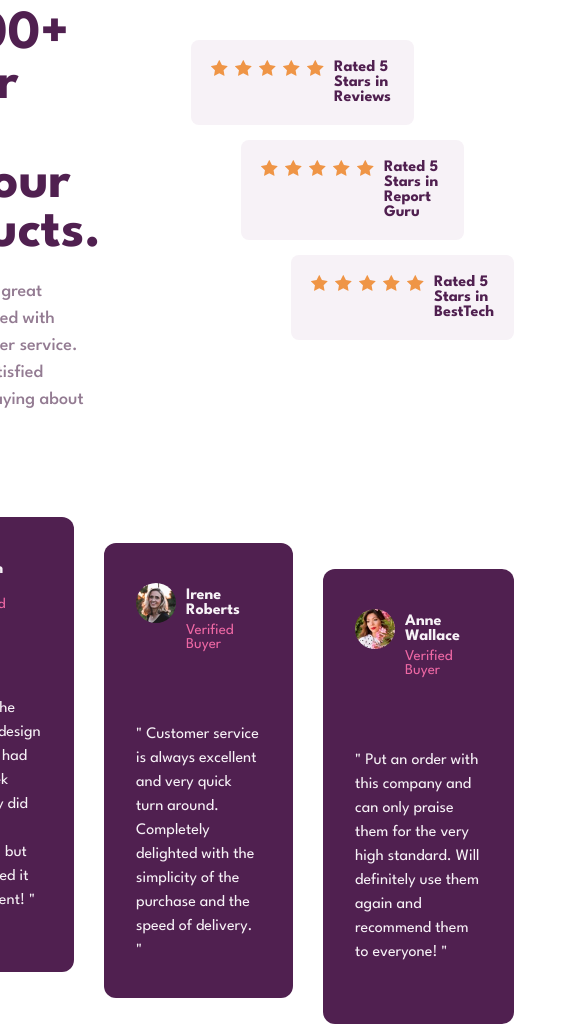
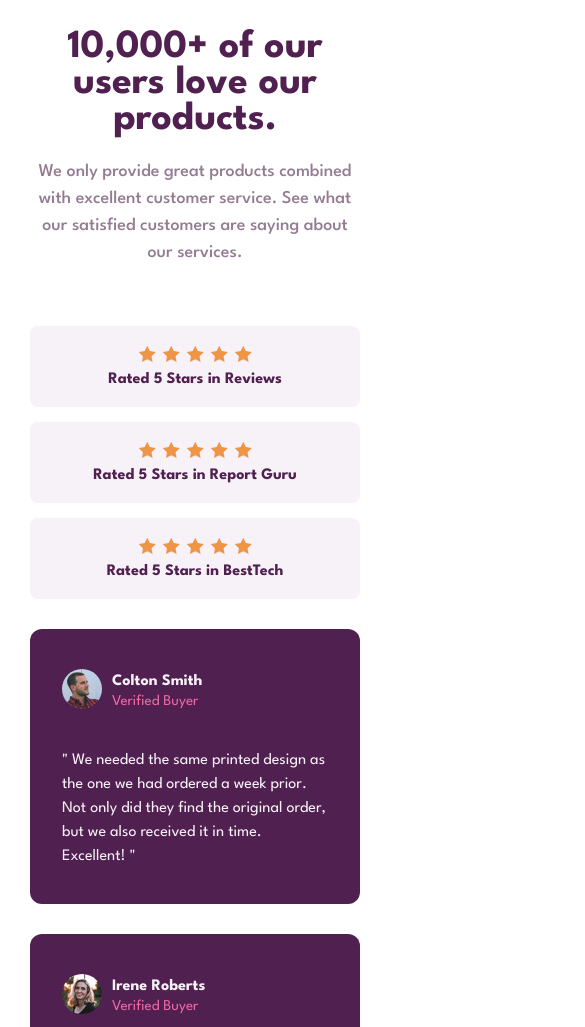
Before and after one commit to vjeanty02/Social-proof-section, a plain HTML site: page index.html in a window 390 px wide. Shown: the top 1027 px of the page, 585 px wide, since content can reach past the window. Drawn offline with Linux system fonts and the light colour scheme.

Commit message:
Social-proof-section

```diff
--- a/index.html
+++ b/index.html
@@ -22,7 +22,7 @@
           </p>
         </section>
 
-        <section class="page-social_section-rating flex-column"><!--section raiting-->
+        <section class="page-social_section-raiting flex-column"><!--section raiting-->
           <div class="page-social_container-raiting page-social_container-raiting-1 flex"><!--card raiting-->
             <div class="flex gap"><!--Stars-->
               <svg width="17" height="16" xmlns="http://www.w3.org/2000/svg"><path d="M16.539 6.097a.297.297 0 00-.24-.202l-5.36-.779L8.542.26a.296.296 0 00-.53 0L5.613 5.117l-5.36.779a.297.297 0 00-.165.505l3.88 3.78-.917 5.34a.297.297 0 00.43.312l4.795-2.52 4.794 2.52a.296.296 0 00.43-.313l-.916-5.338L16.464 6.4c.08-.08.11-.197.075-.304z" fill="#EF9546" fill-rule="nonzero"/></svg>
--- a/style.css
+++ b/style.css
@@ -13,6 +13,7 @@
 =============================================*/
 *
 {
+  box-sizing: border-box;
   margin: 0;
   padding: 0;
   gap: 10px;
@@ -141,20 +142,33 @@ body
 /*----------  card-social  ----------*/
 .page-social {
   display: grid;
-  grid-template-columns: 1fr 1fr;
-  grid-template-rows: 1fr 1fr;
-  gap: 0px 0px;
-  grid-template-areas:
-    "page-social_section-heading page-social_section-rating"
-    "page-social_section-feedback page-social_section-feedback";
-
+  grid-template-columns: repeat(2, 1fr);
+  grid-template-rows: auto;
+  row-gap: 45px;
   margin: 0px 180px;
 }
-
+@media all and (min-width: 0px) and (max-width: 1000px) /*responsive*/
+{
+  .page-social
+  {
+    display: flex;
+    flex-direction: column;
+    margin: 30px;
+    gap: 30px;
+  }
+  footer
+  {
+    display: none;
+  }
+  header
+  {
+    display: none;
+  }
+}
 /*----------  section Heading  ----------*/
 .page-social_section-heading {
+  grid-area: 1 / 1 / 2 / 2;
   align-self: start;
-  grid-area: page-social_section-heading;
 
   padding-right: 90px;
   gap: 60px;
@@ -174,10 +188,24 @@ body
   padding-top: 20px;
   font-weight: 500;
 }
+@media all and (min-width: 0px) and (max-width: 1000px) /*responsive*/
+{
+  .page-social_section-heading
+  {
+    padding-right: 0px;
+    text-align: center;
+  }
+  .page-social_heading
+  {
+    font-size: 40px;
+    font-weight: 700;
+  }
 
+}
 /*----------  section Raiting  ----------*/
-.page-social_section-rating
+.page-social_section-raiting
 {
+  grid-area: 1 / 2 / 2 / 3;
   margin-top: 30px;
   gap: 15px;
 }
@@ -207,11 +235,34 @@ body
   margin-left: 100px;
 }
 
+@media all and (min-width: 0px) and (max-width: 1200px) /*responsive*/
+{
+  .page-social_container-raiting
+  {
+    flex-wrap: wrap;
+    justify-content: center;
+  }
+
+.page-social_container-raiting-1
+{
+  margin-right: 0px;
+}
+.page-social_container-raiting-2
+{
+  margin-right: 0px;
+  margin-left: 0px;
+}
+.page-social_container-raiting-3
+{
+  margin-left: 0px;
+}
+}
+
 /*---------- section profile & feedback  ----------*/
 .page-social_section-feedback {
+  grid-area: 2 / 1 / 3 / 3;
   justify-self: stretch;
   align-self: start;
-  grid-area: page-social_section-feedback;
 
   gap :30px;
 }
@@ -267,4 +318,25 @@ body
 {
   margin-top: 52px;
 }
+
+@media all and (min-width: 0px) and (max-width: 1200px) /*responsive*/
+{
+  .page-social_section-feedback
+  {
+   flex-direction: column;
+  }
+  .page-social_profile-feedback-1
+{
+  margin-bottom: 0;
+}
+.page-social_profile-feedback-2
+{
+  margin-top: 0;
+  margin-bottom: 0;
+}
+.page-social_profile-feedback-3
+{
+  margin-top: 0;
+}
+}
  /*=====  End of Main  ======*/
```
